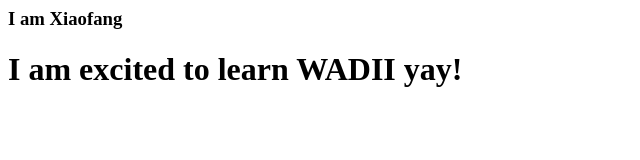
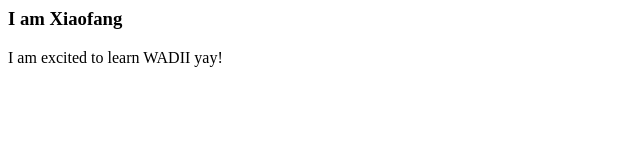
Before and after one commit to xffeng2021/wad2, a plain HTML site: page index.html in a window 1280 px wide. Shown: the whole page, without its empty margins (0-640 px from the left). Drawn offline with Linux system fonts and the light colour scheme.

Commit message:
Update index.html

```diff
--- a/index.html
+++ b/index.html
@@ -1,2 +1,2 @@
 <h3> I am Xiaofang </h3>
-<h1> I am excited to learn WADII yay! </h1>
+<p> I am excited to learn WADII yay! </p>
```
